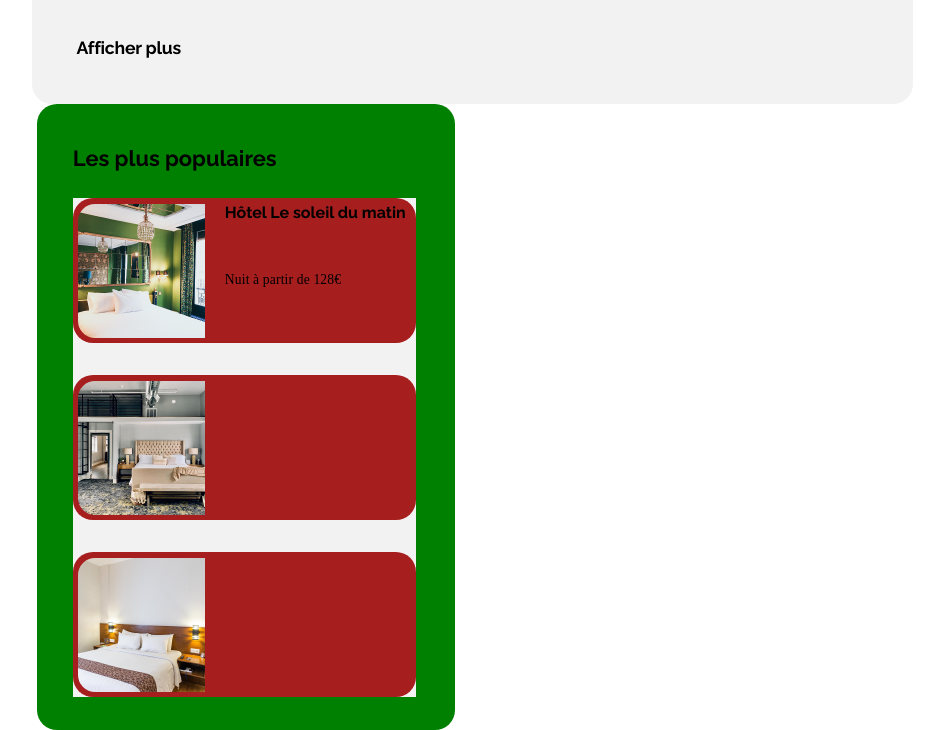
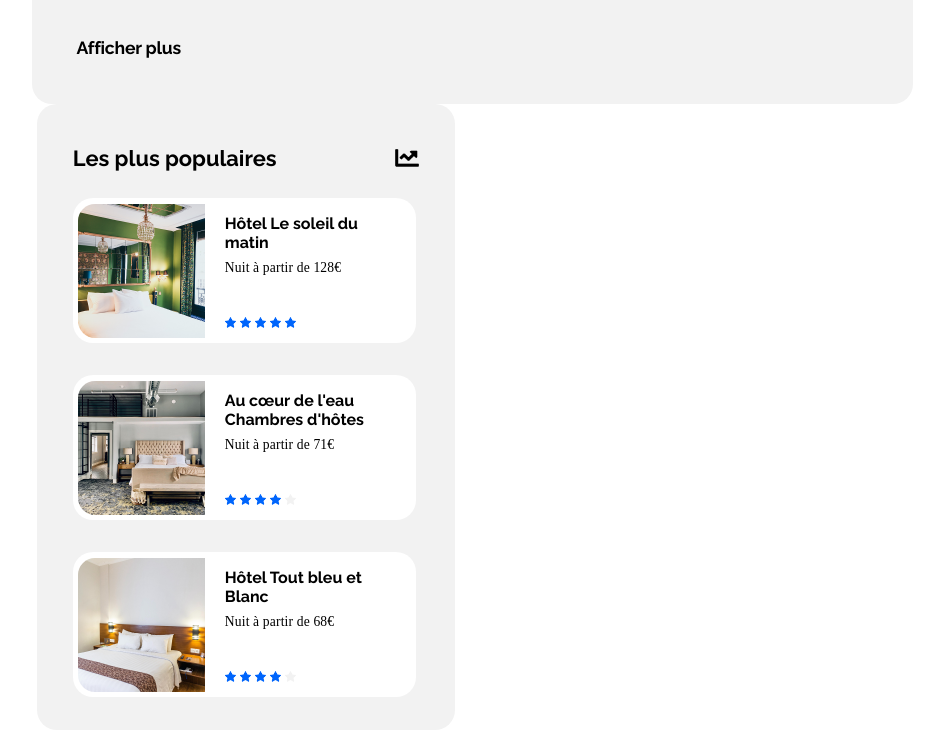
Before and after one commit to ECo0431/P2_Coffec_Elie_Nok, a plain HTML site: page index.html in a window 1280 px wide. Shown: the part 948-1678 px from the top of the page, without its empty margins (8-952 px from the left). Drawn offline with Linux system fonts and the light colour scheme; a web font is replaced by a local one.

Commit message:
Zone (Les plus populaire) terminer

```diff
--- a/index.html
+++ b/index.html
@@ -159,20 +159,46 @@
                 <button id="boutonAfficher" class="bold">Afficher plus</button>
             </article>
             <article class="article2">
-                <h2 id="titreA2">Les plus populaires</h2>
+                <div class="zoneTitre">
+                    <h2 id="titreA2">Les plus populaires</h2>
+                    <img class="pictogrammeGraph"  alt="pictogramme d'un graphique croissant" src="img/1_1440_large/picto_graphique.png">
+                </div>
                 <div class="section2">
                     <section class="hebergementPopulaire">
                         <img class="imagePopulaire" src="img/1_1440_large/hebergements/1_xlarge/emile-guillemot-Bj_rcSC5XfE-unsplash.png">
                         <div class="zoneTxtPopulaire">
-                            <h3 id="titrePopulaire" class="bold">Hôtel Le soleil du matin</h3>
-                            <p id="textePopulaire">Nuit à partir de <span class="semiBold">128€</span></p>
+                            <h3 id="titrePopulaire" class="bold">Hôtel Le soleil du<br>matin</h3>
+                            <p id="textePopulaire">Nuit à partir de 128<span class="semiBold">€</span></p>
+                            <img class="etoileBleuPopu" src="img/1_1440_large/picto_etoile_bleu.png">
+                            <img class="etoileBleuPopu" src="img/1_1440_large/picto_etoile_bleu.png">
+                            <img class="etoileBleuPopu" src="img/1_1440_large/picto_etoile_bleu.png">
+                            <img class="etoileBleuPopu" src="img/1_1440_large/picto_etoile_bleu.png">
+                            <img class="etoileBleuPopu" src="img/1_1440_large/picto_etoile_bleu.png">
                         </div>
                     </section>
                     <section class="hebergementPopulaire">
                         <img class="imagePopulaire" src="img/1_1440_large/hebergements/1_xlarge/aw-creative-VGs8z60yT2c-unsplash 2.png">
+                        <div class="zoneTxtPopulaire">
+                            <h3 id="titrePopulaire" class="bold">Au c&#x153ur de l'eau<br>Chambres d'hôtes</h3>
+                            <p id="textePopulaire">Nuit à partir de 71<span class="semiBold">€</span></p>
+                            <img class="etoileBleuPopu" src="img/1_1440_large/picto_etoile_bleu.png">
+                            <img class="etoileBleuPopu" src="img/1_1440_large/picto_etoile_bleu.png">
+                            <img class="etoileBleuPopu" src="img/1_1440_large/picto_etoile_bleu.png">
+                            <img class="etoileBleuPopu" src="img/1_1440_large/picto_etoile_bleu.png">
+                            <img class="etoileBleuPopu" src="img/1_1440_large/picto_etoile_grise.png">
+                        </div>
                     </section>
                     <section class="hebergementPopulaire">
                         <img class="imagePopulaire" src="img/1_1440_large/hebergements/1_xlarge/febrian-zakaria-sjvU0THccQA-unsplash 2.png">
+                        <div class="zoneTxtPopulaire">
+                            <h3 id="titrePopulaire" class="bold">Hôtel Tout bleu et<br>Blanc</h3>
+                            <p id="textePopulaire">Nuit à partir de 68<span class="semiBold">€</span></p>
+                            <img class="etoileBleuPopu" src="img/1_1440_large/picto_etoile_bleu.png">
+                            <img class="etoileBleuPopu" src="img/1_1440_large/picto_etoile_bleu.png">
+                            <img class="etoileBleuPopu" src="img/1_1440_large/picto_etoile_bleu.png">
+                            <img class="etoileBleuPopu" src="img/1_1440_large/picto_etoile_bleu.png">
+                            <img class="etoileBleuPopu" src="img/1_1440_large/picto_etoile_grise.png">
+                        </div>
                     </section>
                 </div>
             </article>
--- a/style.css
+++ b/style.css
@@ -345,7 +345,7 @@ h2{
 .article2{
     width: 418px;
     height: 199px;
-    background-color: green;
+    background-color: #F2F2F2;
     height: 626px;
     border-radius: 20px;
     display: flex;
@@ -417,17 +417,33 @@ h3{
 
 .hebergementPopulaire{
     height: 145px;
-    background-color: rgb(167, 30, 30);
+    background-color: white;
     border-radius: 20px;
     display: flex;
     align-items: center;
 }
 
 #titrePopulaire{
-    margin-bottom: 50px;
+    margin-top: -34px;
+    font-size: 1em;
 }
 
 #textePopulaire{
-    margin-bottom: 50px;
     font-size: 0.85em;
 }
+
+.etoileBleuPopu{
+    width: 11px;
+    margin-bottom: -38px;
+}
+
+.pictogrammeGraph{
+    width: 24px;
+    height: 18px;
+    margin-left: 118px;
+    margin-top: 20px;
+}
+
+.zoneTitre{
+    display: flex;
+}
```
Also changed, not shown: img/1_1440_large/picto_graphique.png (added).
